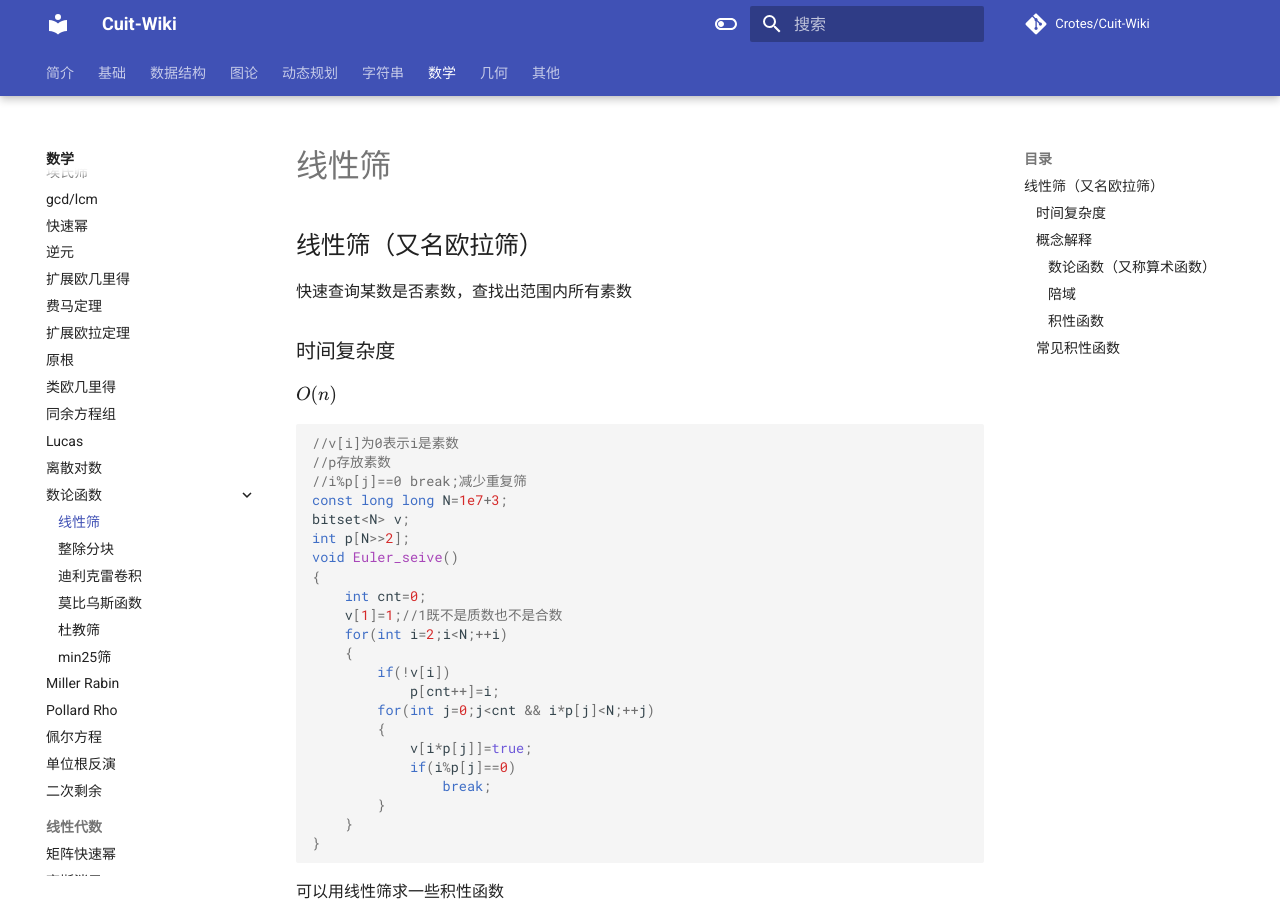
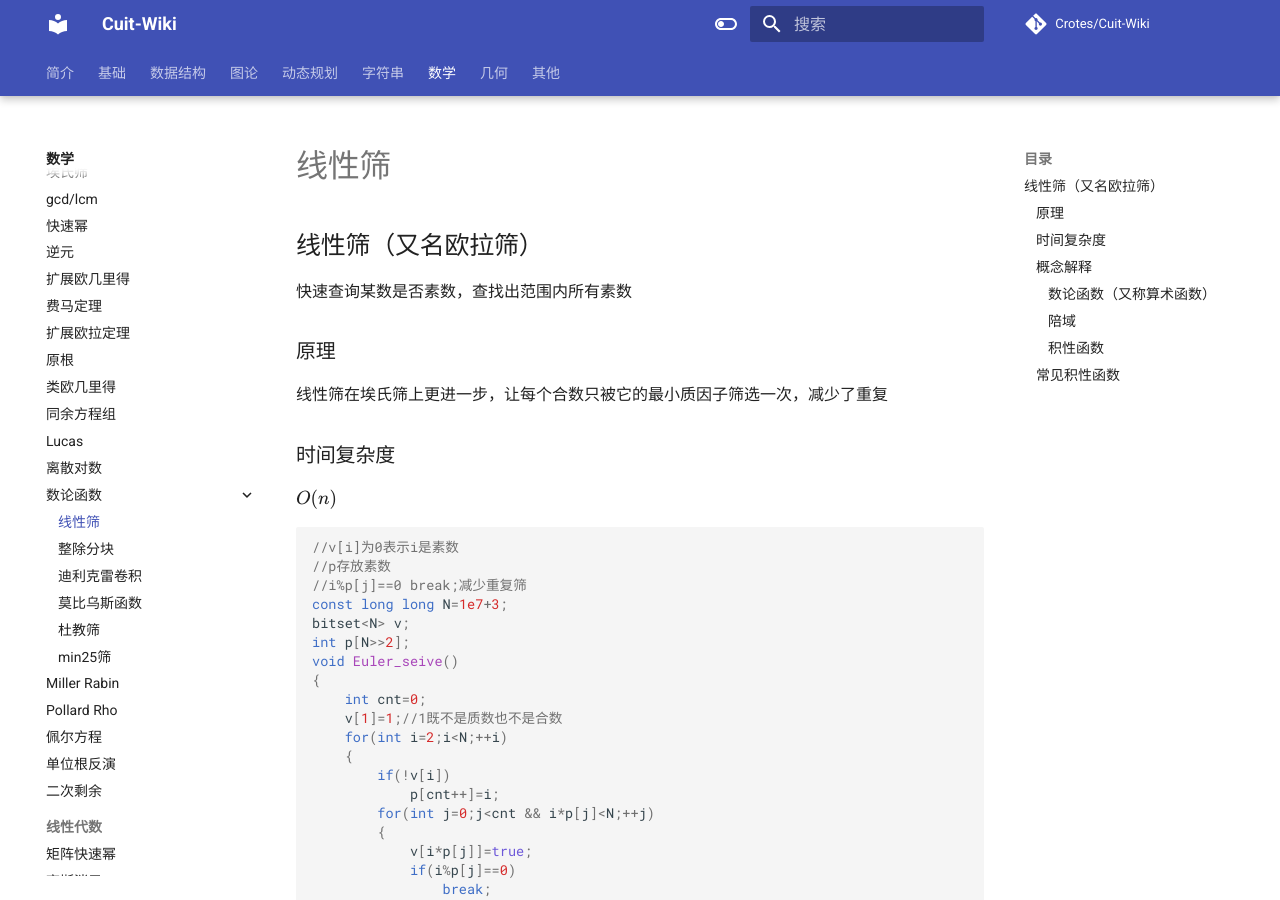
Before and after one commit to Crotes/Cuit-Wiki, an MkDocs documentation site: the page built from docs/Math/线性筛.md, in a window 1280 px wide and 900 px high. Built offline with MkDocs 1.6.1 and Material for MkDocs 9.7.7, drawn with Linux system fonts in a browser that asks for light colours; formulas are drawn with MathJax 3; comment, search, counter and statistics services are not loaded.

Commit message:
Update 线性筛.md

```diff
--- a/docs/Math/线性筛.md
+++ b/docs/Math/线性筛.md
@@ -1,6 +1,10 @@
 ## 线性筛（又名欧拉筛）
 
 快速查询某数是否素数，查找出范围内所有素数
+
+### 原理
+
+线性筛在埃氏筛上更进一步，让每个合数只被它的最小质因子筛选一次，减少了重复
 
 ### 时间复杂度
 $O(n)$
```
